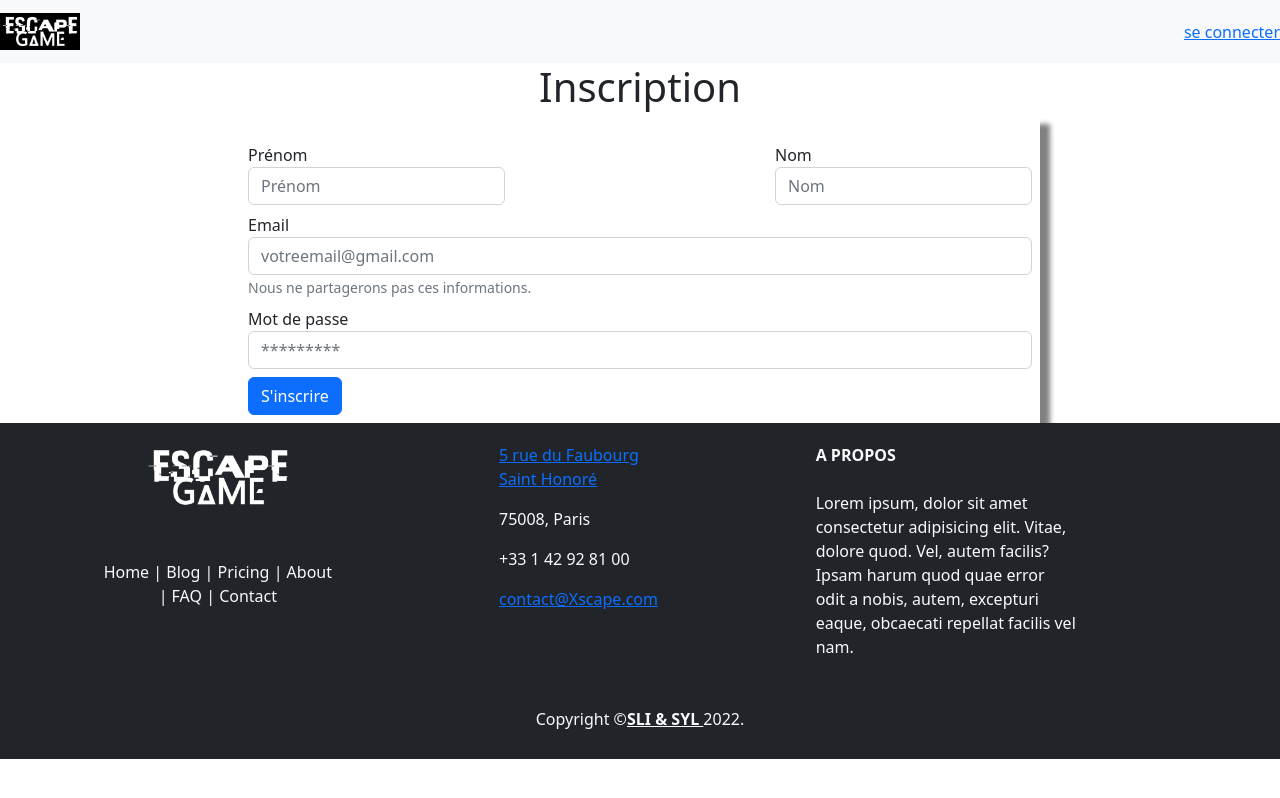
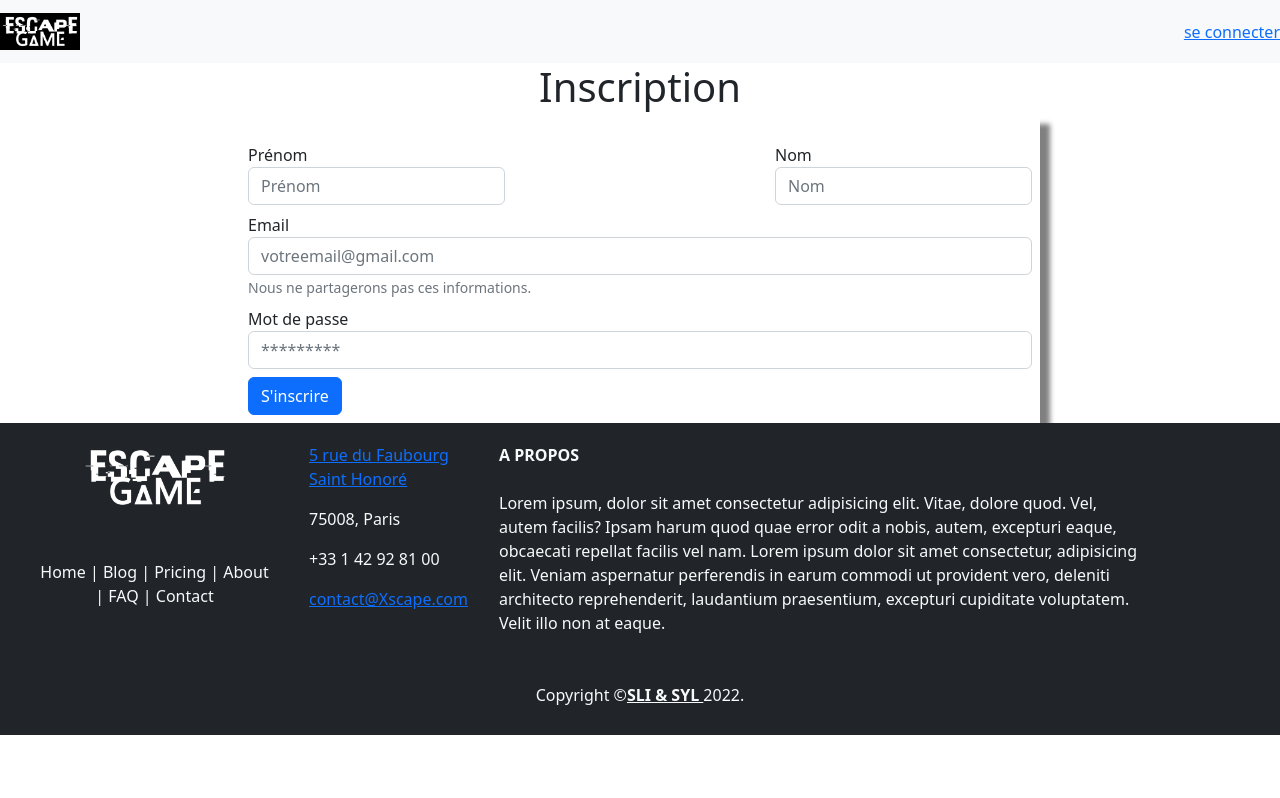
Before and after one commit to Lo1176/MERN-Escape-Game, a React (Vite) app in the folder front_xscape/: page /SignUp in a window 1280 px wide. Built offline with nearby package versions, Linux system fonts and the light colour scheme.

Commit message:
footer done

```diff
--- a/front_xscape/src/components/Footer.jsx
+++ b/front_xscape/src/components/Footer.jsx
@@ -29,9 +29,10 @@ export default function Footer({}) {
                         </p>
                     </div>
 
-                    <div className="col-md-4 col-lg-3 col-xl-3 mx-auto mb-md-0 mb-4">
+                    <div className="col-md-4 col-lg-3 col-xl-7 mx-auto mb-md-0 mb-4">
                         <p className="text-uppercase fw-bold mb-4">A propos</p>
-                        <p className="">Lorem ipsum, dolor sit amet consectetur adipisicing elit. Vitae, dolore quod. Vel, autem facilis? Ipsam harum quod quae error odit a nobis, autem, excepturi eaque, obcaecati repellat facilis vel nam.</p>
+                        <p className="">Lorem ipsum, dolor sit amet consectetur adipisicing elit. Vitae, dolore quod. Vel, autem facilis? Ipsam harum quod quae error odit a nobis, autem, excepturi eaque, obcaecati repellat facilis vel nam.
+                        Lorem ipsum dolor sit amet consectetur, adipisicing elit. Veniam aspernatur perferendis in earum commodi ut provident vero, deleniti architecto reprehenderit, laudantium praesentium, excepturi cupiditate voluptatem. Velit illo non at eaque.</p>
                     </div>
 
                 </div>
```
